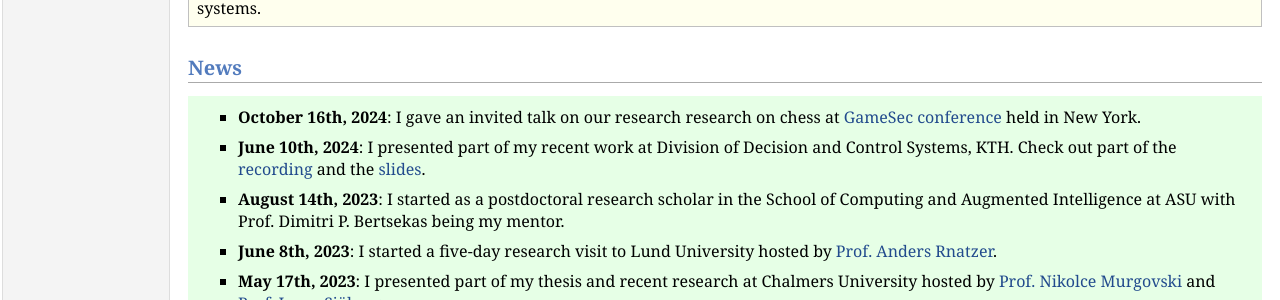
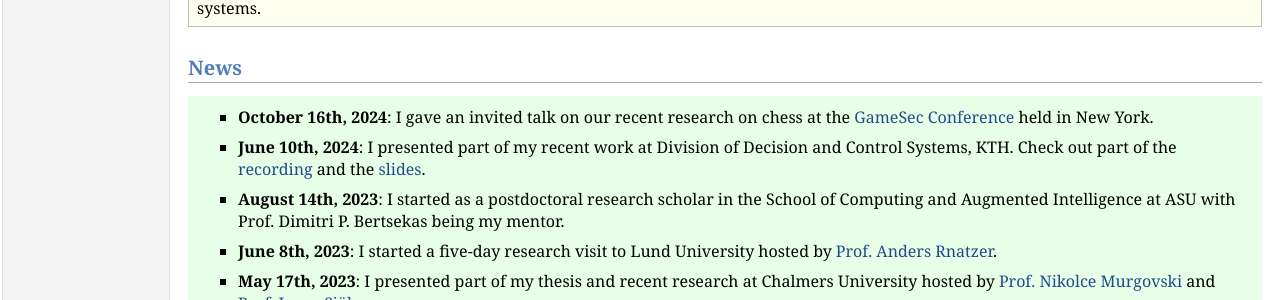
Before and after one commit to yuchaotaigu/yuchaotaigu.github.io, a Jekyll site: the page index.html, which Jekyll copies as it is, in a window 1280 px wide. Shown: the part 517-817 px from the top of the page. Built offline with Jekyll 4.4.1, drawn with Linux system fonts in a browser that asks for light colours; comment, search, counter and statistics services are not loaded.

Commit message:
Update index.html

```diff
--- a/index.html
+++ b/index.html
@@ -51,7 +51,7 @@ Email: <a href="mailto:yuchaoli@asu.edu">yuchaoli@asu.edu</a><br /></p>
 <div class="infoblock">
 <div id="demobox">
 <ul>
-  <li><b>October 16th, 2024</b>: I gave an invited talk on our research research on chess at <a href="https://www.gamesec-conf.org/program.php">GameSec conference</a> held in New York.
+  <li><b>October 16th, 2024</b>: I gave an invited talk on our recent research on chess at the <a href="https://www.gamesec-conf.org/program.php">GameSec Conference</a> held in New York.
   </li>
   <li><b>June 10th, 2024</b>: I presented part of my recent work at Division of Decision and Control Systems, KTH. Check out part of the <a href="https://drive.google.com/file/d/1TLyZqxkuKMUVFvmkJujg9TFuo6bbzzKe/view?usp=drive_link">recording</a> and the <a href="research/MPC_AI_Slides_KTH_0610.pdf">slides</a>.
   </li>
```
